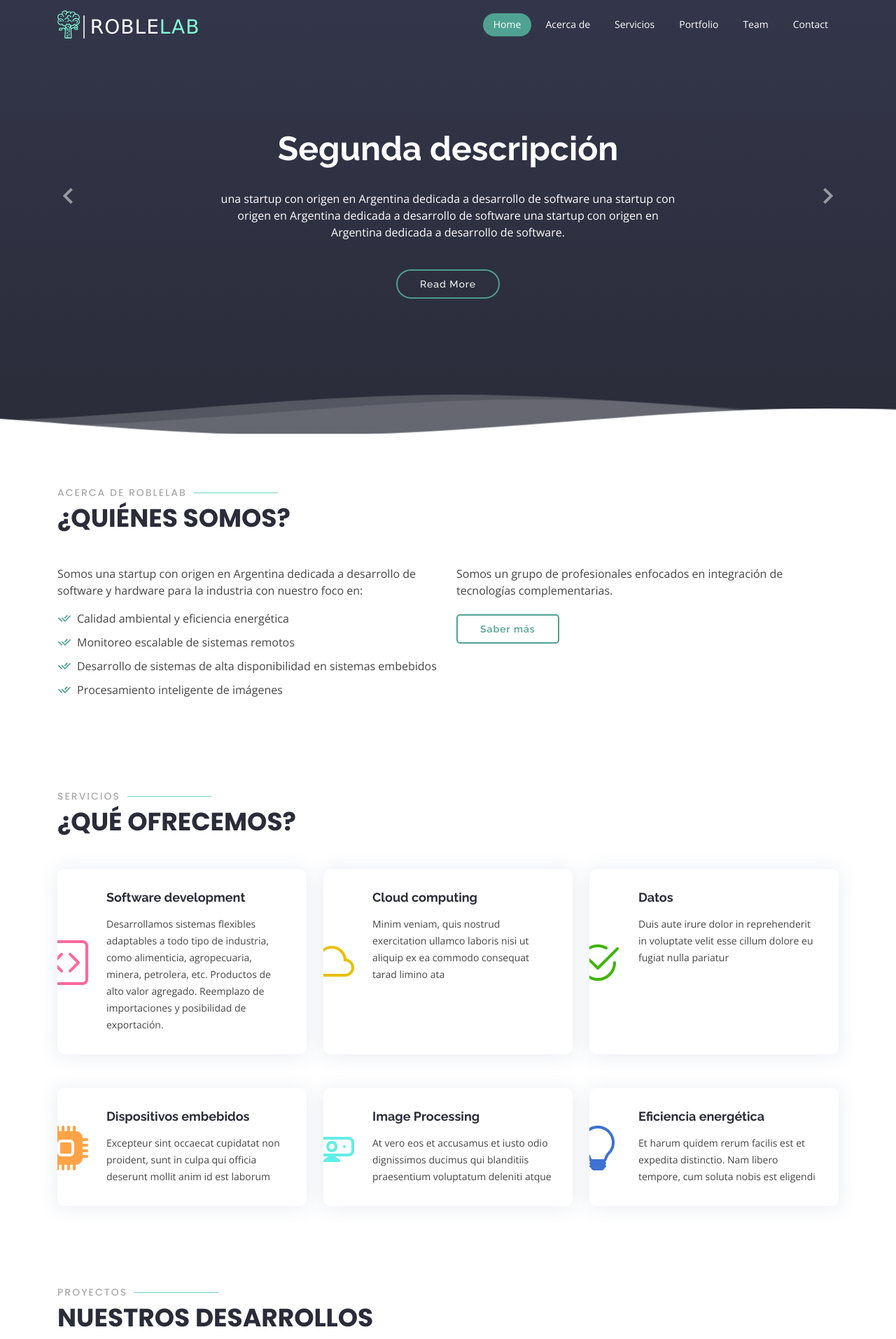
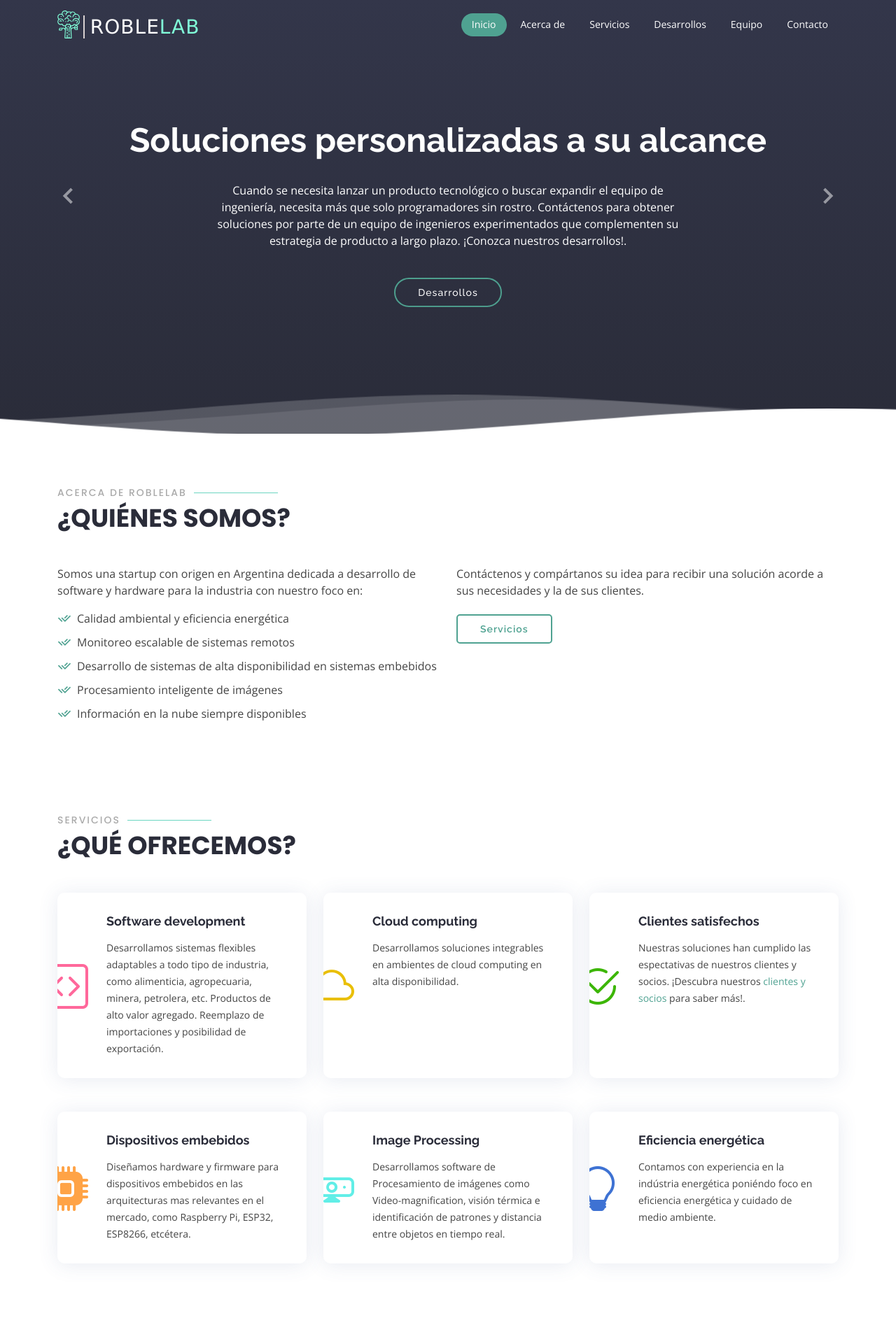
Before and after one commit to RobleLab/roblelab-brandpage, a plain HTML site: page index.html in a window 1280 px wide. Shown: the top 1914 px of the page at 70% size. Drawn offline with nearby package versions, Linux system fonts and the light colour scheme.

Commit message:
Add some descriptions

```diff
--- a/index.html
+++ b/index.html
@@ -56,12 +56,12 @@
 
       <nav id="navbar" class="navbar">
         <ul>
-          <li><a class="nav-link scrollto active" href="#hero">Home</a></li>
+          <li><a class="nav-link scrollto active" href="#hero">Inicio</a></li>
           <li><a class="nav-link scrollto" href="#about">Acerca de</a></li>
           <li><a class="nav-link scrollto" href="#services">Servicios</a></li>
-          <li><a class="nav-link scrollto " href="#portfolio">Portfolio</a></li>
-          <li><a class="nav-link scrollto" href="#team">Team</a></li>
-          <li><a class="nav-link scrollto" href="#contact">Contact</a></li>
+          <li><a class="nav-link scrollto " href="#portfolio">Desarrollos</a></li>
+          <li><a class="nav-link scrollto" href="#team">Equipo</a></li>
+          <li><a class="nav-link scrollto" href="#contact">Contacto</a></li>
         </ul>
         <i class="bi bi-list mobile-nav-toggle"></i>
       </nav><!-- .navbar -->
@@ -76,9 +76,9 @@
       <!-- Slide 1 -->
       <div class="carousel-item active">
         <div class="carousel-container">
-          <h2 class="animate__animated animate__fadeInDown">Bienvenido <span class="iso-roble">ROBLE<span class="iso-lab">LAB</span></span></h2>
-          <p class="animate__animated fanimate__adeInUp"><span class="iso-roble">ROBLE<span class="iso-lab">LAB</span></span> es una una startup argentina dedicada a desarrollo de hardware y software para sistemas embebidos, soluciones IoT e integración a la nube.
-            </p>
+          <h2 class="animate__animated animate__fadeInDown">Bienvenido a <span class="iso-roble">ROBLE<span class="iso-lab">LAB</span></span></h2>
+          <!-- <p class="animate__animated fanimate__adeInUp"><span class="iso-roble">ROBLE<span class="iso-lab">LAB</span></span>: Desarrollo de software. Dispositivos embebidos. Soluciones integrables en la nube.</p> -->
+          <p class="animate__animated fanimate__adeInUp">Somos un equipo de ingenieros y profesionales que brindamos soluciones integrales orientadas a la industria energética, internet de las cosas, ingeniería de software e infraestructura en la nube.</p>
           <a href="#about" class="btn-get-started animate__animated animate__fadeInUp scrollto">Saber más</a>
         </div>
       </div>
@@ -86,9 +86,9 @@
       <!-- Slide 2 -->
       <div class="carousel-item">
         <div class="carousel-container">
-          <h2 class="animate__animated animate__fadeInDown">Segunda descripción</h2>
-          <p class="animate__animated animate__fadeInUp">una startup con origen en Argentina dedicada a desarrollo de software una startup con origen en Argentina dedicada a desarrollo de software una startup con origen en Argentina dedicada a desarrollo de software.</p>
-          <a href="#about" class="btn-get-started animate__animated animate__fadeInUp scrollto">Read More</a>
+          <h2 class="animate__animated animate__fadeInDown">Soluciones personalizadas a su alcance</h2>
+          <p class="animate__animated animate__fadeInUp">Cuando se necesita lanzar un producto tecnológico o buscar expandir el equipo de ingeniería, necesita más que solo programadores sin rostro. Contáctenos para obtener soluciones por parte de un equipo de ingenieros experimentados que complementen su estrategia de producto a largo plazo. ¡Conozca nuestros desarrollos!.</p>
+          <a href="#portfolio" class="btn-get-started animate__animated animate__fadeInUp scrollto">Desarrollos</a>
         </div>
       </div>
 
@@ -149,13 +149,14 @@
               <li><i class="ri-check-double-line"></i> Monitoreo escalable de sistemas remotos </li>
               <li><i class="ri-check-double-line"></i> Desarrollo de sistemas de alta disponibilidad en sistemas embebidos </li>
               <li><i class="ri-check-double-line"></i> Procesamiento inteligente de imágenes </li>
+              <li><i class="ri-check-double-line"></i> Información en la nube siempre disponibles </li>
             </ul>
           </div>
           <div class="col-lg-6 pt-4 pt-lg-0">
             <p>
-              Somos un grupo de profesionales enfocados en integración de tecnologías complementarias.
+              Contáctenos y compártanos su idea para recibir una solución acorde a sus necesidades y la de sus clientes.
             </p>
-            <a href="#" class="btn-learn-more">Saber más</a>
+            <a href="#services" class="btn-learn-more">Servicios</a>
           </div>
         </div>
 
@@ -336,22 +337,22 @@
             <div class="icon-box" data-aos="zoom-in-left" data-aos-delay="100">
               <div class="icon"><i class="bi bi-cloud" style="color: #e9bf06;"></i></div>
               <h4 class="title"><a href="">Cloud computing</a></h4>
-              <p class="description">Minim veniam, quis nostrud exercitation ullamco laboris nisi ut aliquip ex ea commodo consequat tarad limino ata</p>
+              <p class="description">Desarrollamos soluciones integrables en ambientes de cloud computing en alta disponibilidad.</p>
             </div>
           </div>
 
           <div class="col-lg-4 col-md-6 mt-5 mt-lg-0 ">
             <div class="icon-box" data-aos="zoom-in-left" data-aos-delay="200">
               <div class="icon"><i class="bi bi-check2-circle" style="color: #3cb604;"></i></div>
-              <h4 class="title"><a href="">Datos</a></h4>
-              <p class="description">Duis aute irure dolor in reprehenderit in voluptate velit esse cillum dolore eu fugiat nulla pariatur</p>
+              <h4 class="title"><a href="">Clientes satisfechos</a></h4>
+              <p class="description">Nuestras soluciones han cumplido las espectativas de nuestros clientes y socios. ¡Descubra nuestros <a href="#clients">clientes y socios</a> para saber más!.</p>
             </div>
           </div>
           <div class="col-lg-4 col-md-6 mt-5">
             <div class="icon-box" data-aos="zoom-in-left" data-aos-delay="300">
               <div class="icon"><i class="bi bi-cpu-fill" style="color:#ffa346;"></i></div>
               <h4 class="title"><a href="">Dispositivos embebidos</a></h4>
-              <p class="description">Excepteur sint occaecat cupidatat non proident, sunt in culpa qui officia deserunt mollit anim id est laborum</p>
+              <p class="description">Diseñamos hardware y firmware para dispositivos embebidos en las arquitecturas mas relevantes en el mercado, como Raspberry Pi, ESP32, ESP8266, etcétera.</p>
             </div>
           </div>
 
@@ -359,14 +360,14 @@
             <div class="icon-box" data-aos="zoom-in-left" data-aos-delay="400">
               <div class="icon"><i class="bi bi-webcam" style="color: #61eee7;"></i></div>
               <h4 class="title"><a href="">Image Processing</a></h4>
-              <p class="description">At vero eos et accusamus et iusto odio dignissimos ducimus qui blanditiis praesentium voluptatum deleniti atque</p>
+              <p class="description">Desarrollamos software de Procesamiento de imágenes como Video-magnification, visión térmica e identificación de patrones y distancia entre objetos en tiempo real.</p>
             </div>
           </div>
           <div class="col-lg-4 col-md-6 mt-5">
             <div class="icon-box" data-aos="zoom-in-left" data-aos-delay="500">
               <div class="icon"><i class="bi bi-lightbulb" style="color: #3e72d3;"></i></div>
               <h4 class="title"><a href="">Eficiencia energética</a></h4>
-              <p class="description">Et harum quidem rerum facilis est et expedita distinctio. Nam libero tempore, cum soluta nobis est eligendi</p>
+              <p class="description">Contamos con experiencia en la indústria energética poniéndo foco en eficiencia energética y cuidado de medio ambiente.</p>
             </div>
           </div>
         </div>
@@ -679,11 +680,11 @@
                 <p><a href="mailto:info@roblelab.com.ar">info@roblelab.com.ar</a></p>
               </div>
 
-              <div class="phone">
+              <!-- <div class="phone">
                 <i class="bi bi-github"></i>
                 <h4>Repository:</h4>
                 <p><a href="https://github.com/RobleLab" target="_blank">Github Repository</a></p>
-              </div>
+              </div> -->
 
             </div>
 
```
